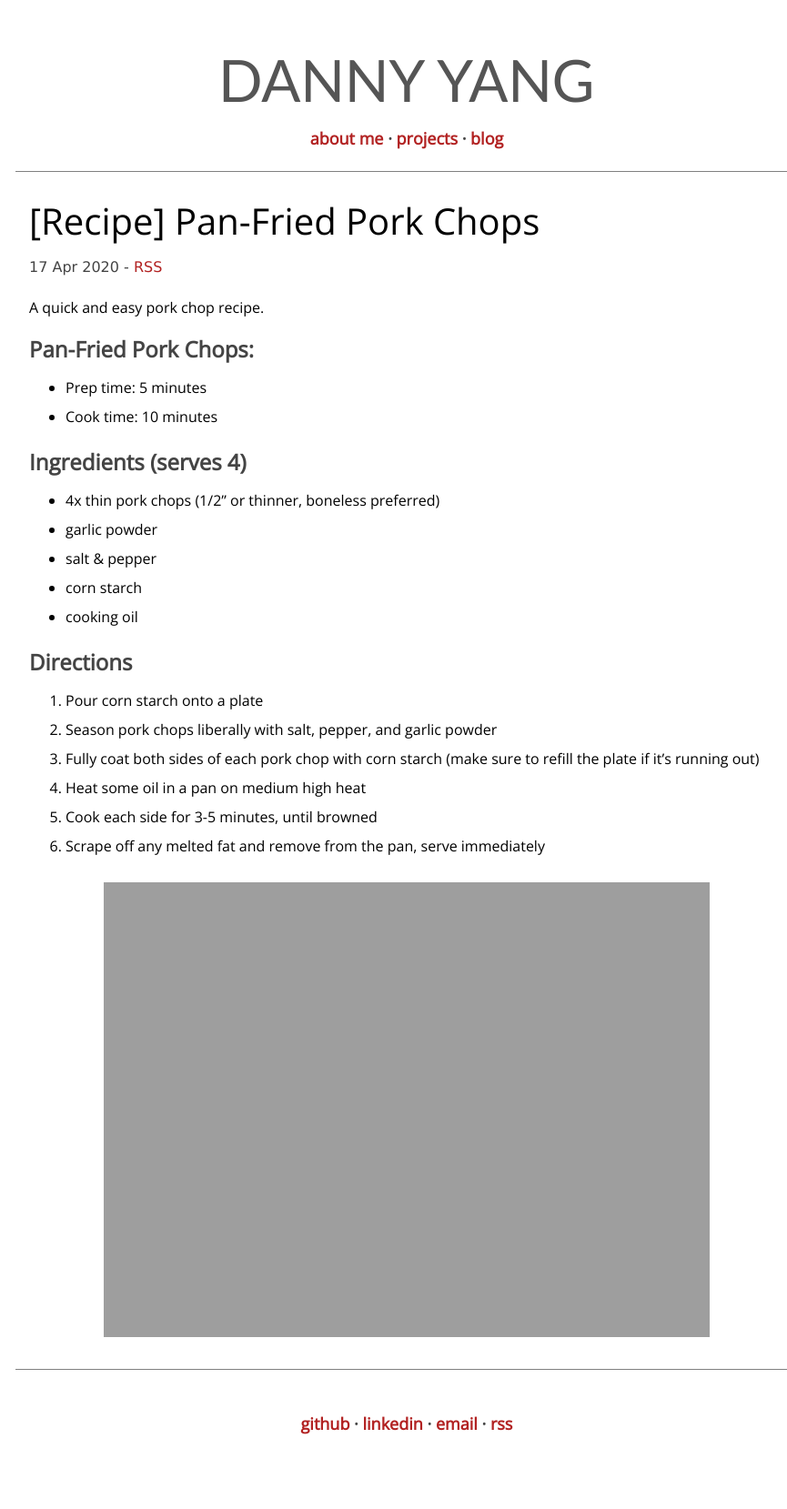
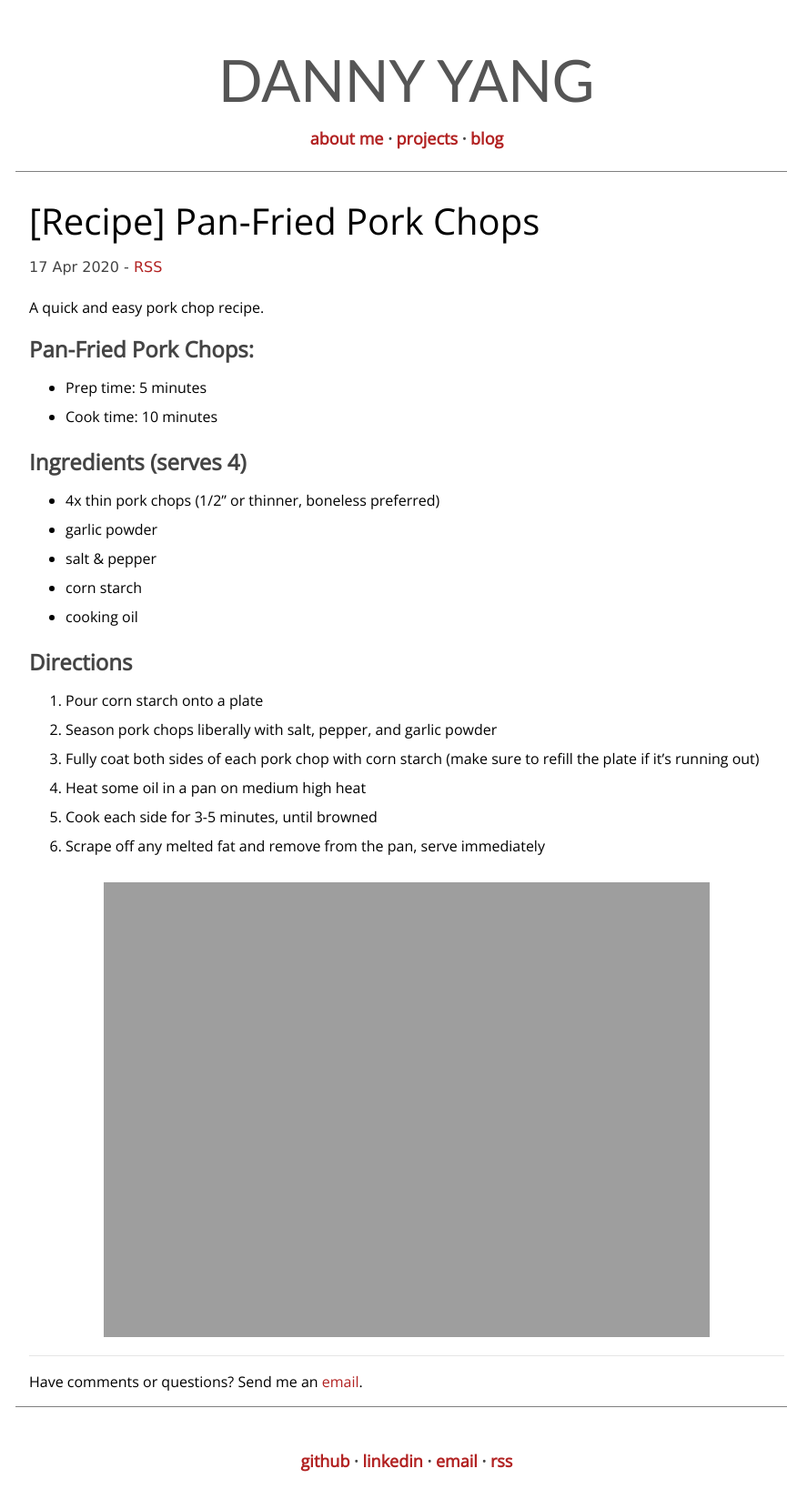
Before and after one commit to yangdanny97/yangdanny97.github.io, a Jekyll site: the page built from _posts/2020-04-17-pork-chops.md, in a window 1280 px wide. Shown: the whole page at 91% size, without its empty margins (193-1058 px from the left). Built offline with Jekyll 4.4.1, drawn with Linux system fonts in a browser that asks for light colours; before the commit the page ends 1618 px from its top, so only the background shows below that.

Commit message:
add CTA to bottom of posts

```diff
--- a/_layouts/post.html
+++ b/_layouts/post.html
@@ -48,5 +48,7 @@ layout: default
         <div class="post">
             {{ content }}
         </div>
+        <hr>
+        <div>Have comments or questions? Send me an <a href='mailto:dzy4@cornell.edu' target='_blank'>email</a>.</div>
     </div>
 </div>
```
